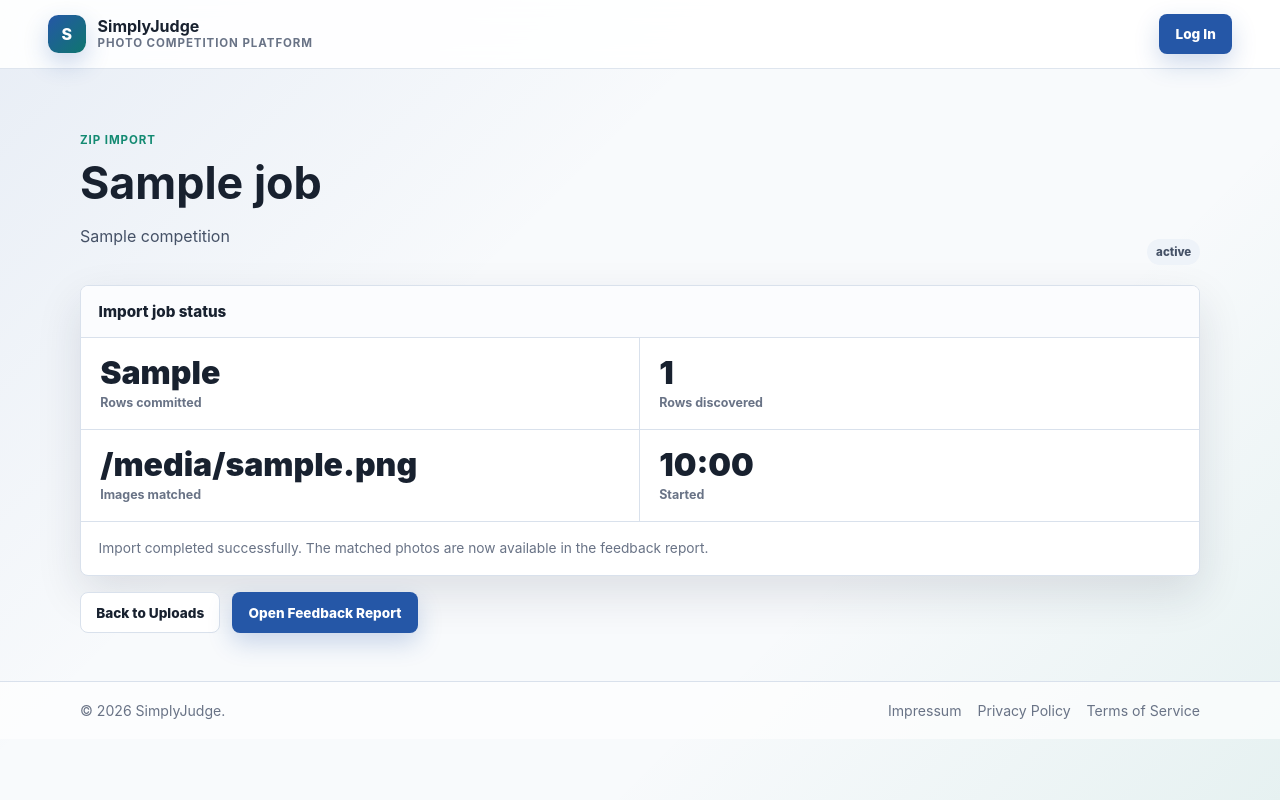
After one commit to MenradHolm/simplyjudge, a Django app: template judging_app/templates/judging_app/zip_import_status.html in a window 1280 px wide. The commit adds this page. Run offline with Django 3.2, Linux system fonts and the light colour scheme; the template is opened without the code that fills it: most values are stand-ins (such as "Sample title", 1, 10 or a date in 2020).

Commit message:
Make ZIP imports job based

```diff
--- /dev/null
+++ b/judging_app/templates/judging_app/zip_import_status.html
@@ -0,0 +1,65 @@
+{% extends "judging_app/base.html" %}
+
+{% block title %}ZIP Import Status - SimplyJudge{% endblock %}
+
+{% block extra_head %}
+    {% if job.status == 'queued' or job.status == 'processing' %}
+        <meta http-equiv="refresh" content="8">
+    {% endif %}
+{% endblock %}
+
+{% block content %}
+<main class="shell">
+    <div class="page-head">
+        <div>
+            <p class="eyebrow">ZIP import</p>
+            <h2 class="page-title">{{ job.source_name }}</h2>
+            <p class="page-copy">{{ competition.name }}</p>
+        </div>
+        <span class="tag {% if job.status == 'failed' %}tag-warning{% else %}tag-neutral{% endif %}">{{ job.get_status_display }}</span>
+    </div>
+
+    <section class="panel">
+        <div class="panel-header">
+            <p class="panel-title">Import job status</p>
+            {% if job.status == 'queued' or job.status == 'processing' %}
+                <span class="tag">Auto-refreshing</span>
+            {% endif %}
+        </div>
+        <div class="metric-grid">
+            <div class="metric">
+                <span class="metric-value">{{ job.processed_rows }}</span>
+                <span class="metric-label">Rows committed</span>
+            </div>
+            <div class="metric">
+                <span class="metric-value">{{ job.total_rows }}</span>
+                <span class="metric-label">Rows discovered</span>
+            </div>
+            <div class="metric">
+                <span class="metric-value">{{ job.matched_images }}</span>
+                <span class="metric-label">Images matched</span>
+            </div>
+            <div class="metric">
+                <span class="metric-value">{{ job.created_at|date:"H:i" }}</span>
+                <span class="metric-label">Started</span>
+            </div>
+        </div>
+        <div class="panel-footer">
+            {% if job.status == 'completed' %}
+                Import completed successfully. The matched photos are now available in the feedback report.
+            {% elif job.status == 'failed' %}
+                Import failed and database changes were rolled back. Error: {{ job.error_message }}
+            {% elif job.status == 'processing' %}
+                SimplyJudge is processing the ZIP in the background. For large packages, keep this page open or come back later.
+            {% else %}
+                The ZIP has been staged and is waiting for the background worker to start.
+            {% endif %}
+        </div>
+    </section>
+
+    <div class="actions" style="margin-top: 1rem;">
+        <a href="{% url 'upload_spreadsheet' competition.slug %}" class="button button-secondary">Back to Uploads</a>
+        <a href="{% url 'feedback_report' competition.slug %}" class="button button-primary">Open Feedback Report</a>
+    </div>
+</main>
+{% endblock %}
--- a/judging_app/urls.py
+++ b/judging_app/urls.py
@@ -19,6 +19,7 @@ urlpatterns = [
     # Upload Data Routes (Using Slugs)
     path('competition/<slug:comp_slug>/upload-csv/', views.upload_spreadsheet, name='upload_spreadsheet'),
     path('competition/<slug:comp_slug>/upload-zip/', views.upload_photos_zip, name='upload_photos_zip'),
+    path('competition/<slug:comp_slug>/zip-import/<int:job_id>/', views.zip_import_status, name='zip_import_status'),
 
     # Public Results Route
     path('competition/<slug:comp_slug>/public-results/', views.public_results, name='public_results'),
```
Also changed, not shown: judging_app/admin.py (+12 -1 lines), judging_app/models.py (+27 -0 lines), judging_app/templates/judging_app/upload_spreadsheet.html (+18 -0 lines), judging_app/views.py (+76 -23 lines), judging_app/migrations/0011_zipimportjob.py (added).
